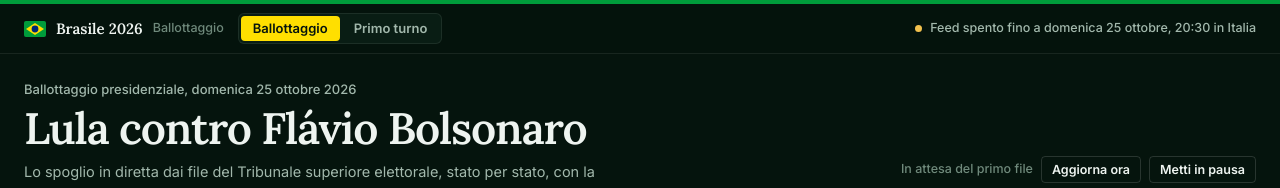
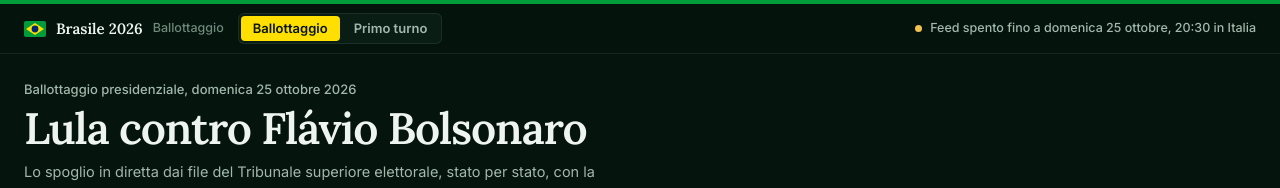
Before and after one commit to angrisanidj/risultati-brasile, a plain HTML site: page index.html in a window 1280 px wide. Shown: the top 188 px of the page. Drawn offline with nearby package versions, Linux system fonts and the light colour scheme.

Commit message:
Controlli del feed solo in modalità redazione
Co-Authored-By: Claude Opus 5.5 <noreply@anthropic.com>

```diff
--- a/index.html
+++ b/index.html
@@ -423,10 +423,10 @@ footer a{color:var(--t2)}
     </div>
     <div class="hero-side">
       <div class="metaline">
-        <span id="lastUpdate" class="pill neutral">In attesa del primo file</span>
+        <span id="lastUpdate" class="pill neutral solo-red">In attesa del primo file</span>
         <span id="testBadge" class="pill danger hidden">Prova</span>
-        <button id="refreshBtn" class="sm">Aggiorna ora</button>
-        <button id="pauseBtn" class="sm">Metti in pausa</button>
+        <button id="refreshBtn" class="sm solo-red">Aggiorna ora</button>
+        <button id="pauseBtn" class="sm solo-red">Metti in pausa</button>
       </div>
       <div class="social" data-sezione="live" aria-label="Condividi la pagina">
         <span class="social-lab">Condividi</span>
@@ -1204,6 +1204,8 @@ function renderHero() {
   if (PROVA) { lu.textContent = 'Prova · ore ' + $('provaOra').textContent + ' a Brasília'; lu.className = 'pill'; }
   else if (S.manuale) { lu.textContent = 'Totali inseriti a mano'; lu.className = 'pill danger'; }
   else if (S.aggiornato) { lu.textContent = 'File del TSE delle ' + oraBR(S.aggiornato) + ' a Brasília (' + oraIT(S.aggiornato) + ' in Italia)'; lu.className = 'pill'; }
+  /* i lettori vedono l'ora del file solo quando c'è un file; «in attesa» resta alla redazione */
+  if (!PROVA && !S.manuale && !S.aggiornato) lu.className = 'pill neutral solo-red';
   if (ELE === '6257' && !PROVA) { $('testBadge').textContent = 'Feed del primo turno: prova del proxy'; $('testBadge').classList.remove('hidden'); }
   if (PROVA) { $('testBadge').textContent = 'Prova: notte simulata'; $('testBadge').classList.remove('hidden'); }
 }
```
Also changed, not shown: README.md.
